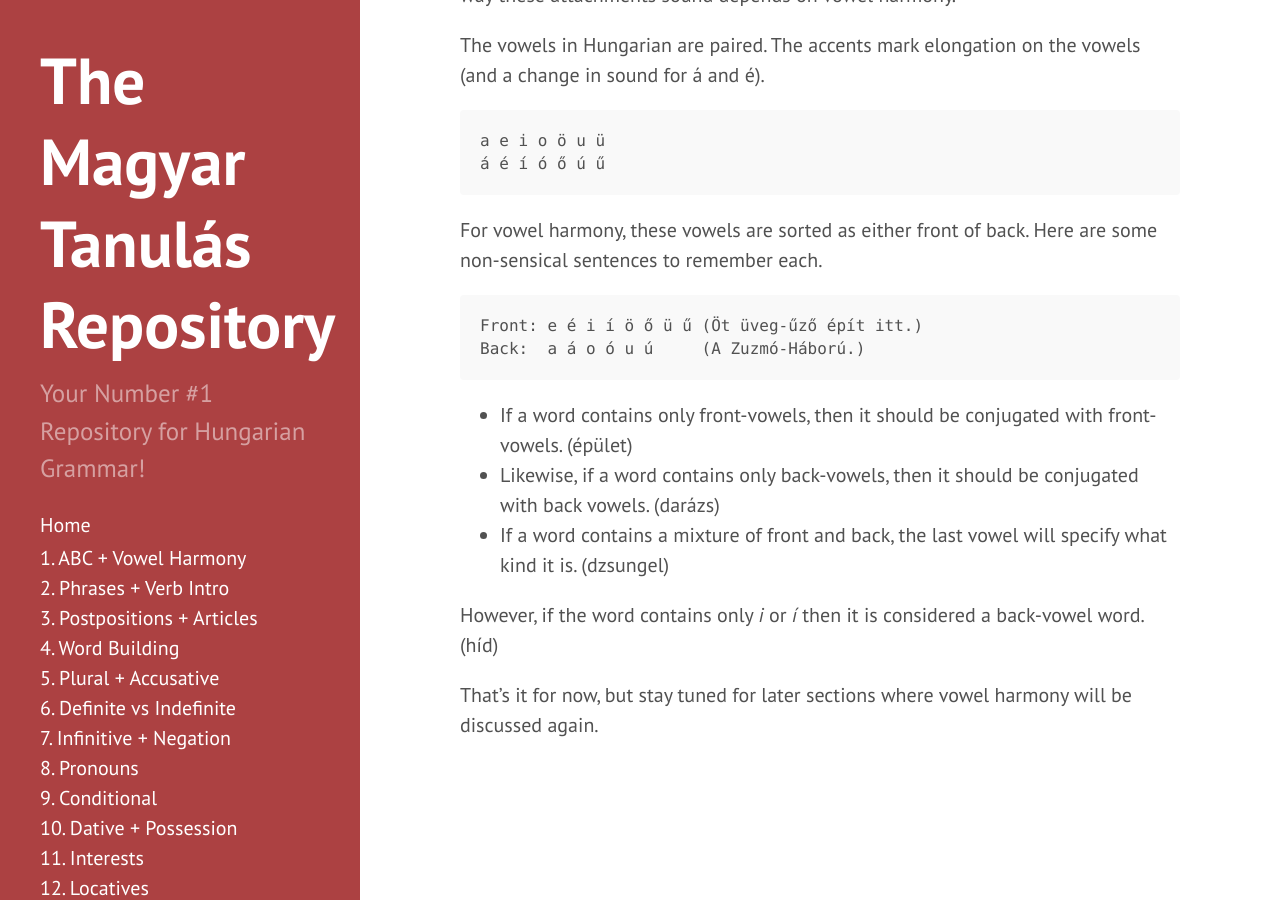
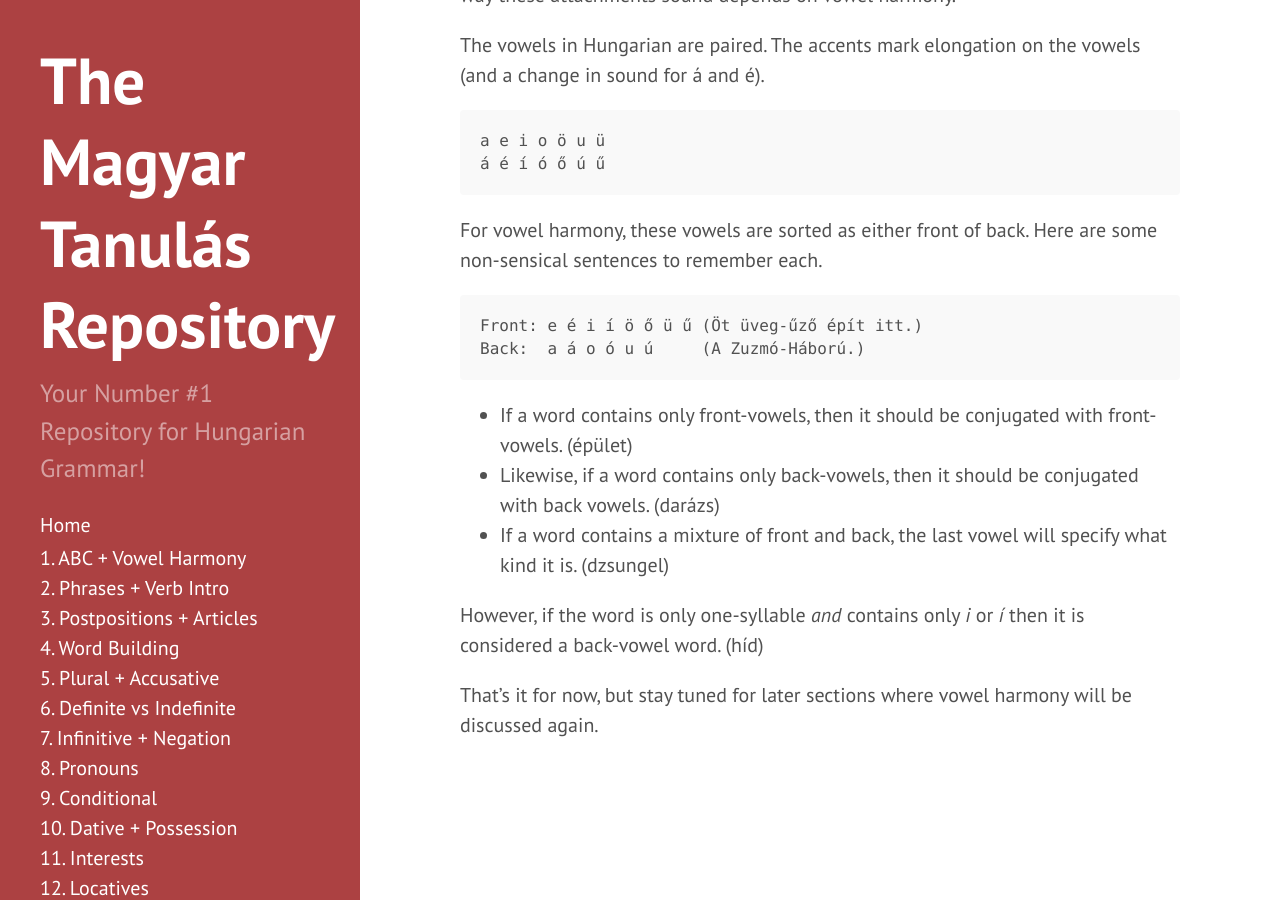
Before and after one commit to Magyartanulas/magyartanulas.github.io, a Jekyll site: the page built from alphabet_vowel-harmony.md, in a window 1280 px wide and 900 px high, scrolled down 1509 px. Built offline with Jekyll 4.4.1, drawn with Linux system fonts in a browser that asks for light colours; Markdown is read by kramdown in place of the engine named in the settings.

Commit message:
Update alphabet_vowel-harmony.md

```diff
--- a/alphabet_vowel-harmony.md
+++ b/alphabet_vowel-harmony.md
@@ -69,6 +69,6 @@ Back:  a á o ó u ú     (A Zuzmó-Háború.)
 * Likewise, if a word contains only back-vowels, then it should be conjugated with back vowels. (darázs)
 * If a word contains a mixture of front and back, the last vowel will specify what kind it is. (dzsungel)
 
-However, if the word contains only *i* or *í* then it is considered a back-vowel word. (híd)
+However, if the word is only one-syllable *and* contains only *i* or *í* then it is considered a back-vowel word. (híd)
 
 That's it for now, but stay tuned for later sections where vowel harmony will be discussed again.
```
